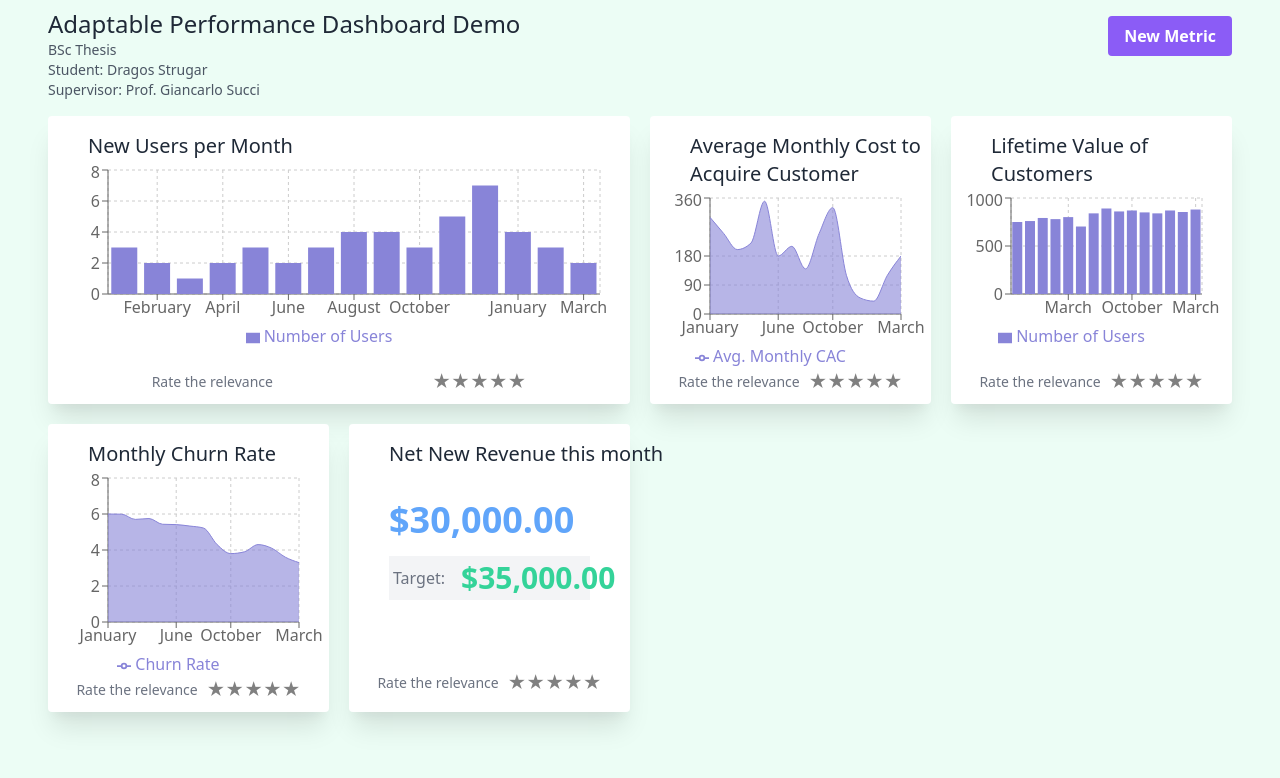
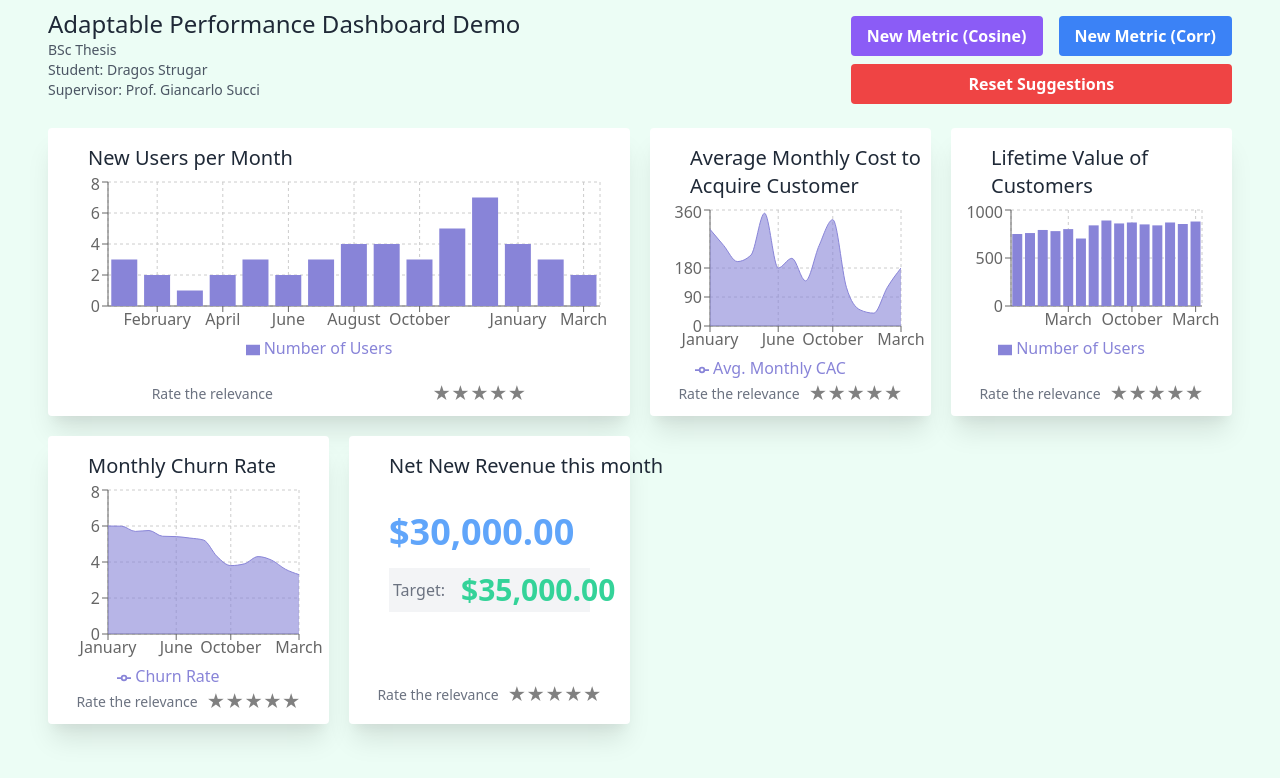
Before and after one commit to d11r/bsc-thesis, a React (Create React App) app: page / in a window 1280 px wide. Shown: the top 778 px of the page. Built offline with nearby package versions, Linux system fonts and the light colour scheme.

Commit message:
feat: both ways of recommendation

```diff
--- a/src/components/Dashboard.js
+++ b/src/components/Dashboard.js
@@ -3,7 +3,11 @@ import Metric from './Metric'
 import Card from './Card'
 
 import {metrics} from '../constants'
-import {findBestCos} from '../recommender/cf'
+import {
+  cosineSimilarity,
+  correlationSimilarity,
+  findBest,
+} from '../recommender/cf'
 
 function getArrayFromRatings(r) {
   let result = [0, 0, 0, 0, 0, 0, 0, 0, 0, 0, 0, 0]
@@ -53,7 +57,7 @@ export default function Dashboard() {
     'displayed-metrics',
     allMetrics.slice(0, 5),
   )
-  const newMetric = () => {
+  const newMetric = (sim) => () => {
     const alreadyShownIdxs = shownMetrics.map((sm) => allMetrics.indexOf(sm))
     const myRatings = getArrayFromRatings(ratings)
 
@@ -73,8 +77,18 @@ export default function Dashboard() {
       (x) => x !== allMetrics[minimalIdx],
     )
 
-    const [prediction, newMetricIdx] = findBestCos(myRatings, alreadyShownIdxs)
+    const [prediction, newMetricIdx] = findBest(
+      myRatings,
+      alreadyShownIdxs,
+      sim,
+    )
     setShownMetrics(withoutMinimal.concat([allMetrics[newMetricIdx]]))
+  }
+
+  const resetSuggestions = () => {
+    setShownMetrics(allMetrics.slice(0, 5))
+    setRatings([])
+    window.location.reload()
   }
 
   return (
@@ -94,11 +108,25 @@ export default function Dashboard() {
           </div>
 
           <div className="flex flex-col px-12 py-4">
+            <div className="flex">
+              <button
+                className="bg-purple-500 hover:bg-purple-700 text-white font-bold py-2 px-4 rounded mb-2 mr-2"
+                onClick={newMetric(cosineSimilarity)}
+              >
+                New Metric (Cosine)
+              </button>
+              <button
+                className="bg-blue-500 hover:bg-blue-700 text-white font-bold py-2 px-4 rounded mb-2 ml-2"
+                onClick={newMetric(correlationSimilarity)}
+              >
+                New Metric (Corr)
+              </button>
+            </div>
             <button
-              className="bg-purple-500 hover:bg-purple-700 text-white font-bold py-2 px-4 rounded"
-              onClick={newMetric}
+              className="bg-red-500 hover:bg-red-700 text-white font-bold py-2 px-4 rounded"
+              onClick={resetSuggestions}
             >
-              New Metric
+              Reset Suggestions
             </button>
           </div>
         </div>
--- a/src/recommender/cf.js
+++ b/src/recommender/cf.js
@@ -35,7 +35,7 @@ function getBoth(i, j) {
   return both
 }
 
-function cosineSimilarity(i, j) {
+export function cosineSimilarity(i, j) {
   const product = dot(getItem(i), getItem(j))
   const iNorm = norm(getItem(i))
   const jNorm = norm(getItem(j))
@@ -44,7 +44,7 @@ function cosineSimilarity(i, j) {
   return Number.isNaN(result) ? 0 : result
 }
 
-function correlationSimilarity(i, j) {
+export function correlationSimilarity(i, j) {
   // isolate cases where user rated both i and j
   const both = getBoth(getItem(i), getItem(j))
 
@@ -101,16 +101,8 @@ function predict(ratings, sim) {
   return predictedRatings
 }
 
-function predictCosine(ratings) {
-  return predict(ratings, cosineSimilarity)
-}
-
-function predictCorrelation(ratings) {
-  return predict(ratings, correlationSimilarity)
-}
-
-export function findBestCos(ratings, indexBlacklist) {
-  const pred = predictCosine(ratings, cosineSimilarity)
+export function findBest(ratings, indexBlacklist, sim) {
+  const pred = predict(ratings, sim)
 
   let maximal = -1
   let maximalIdx = -1
```
